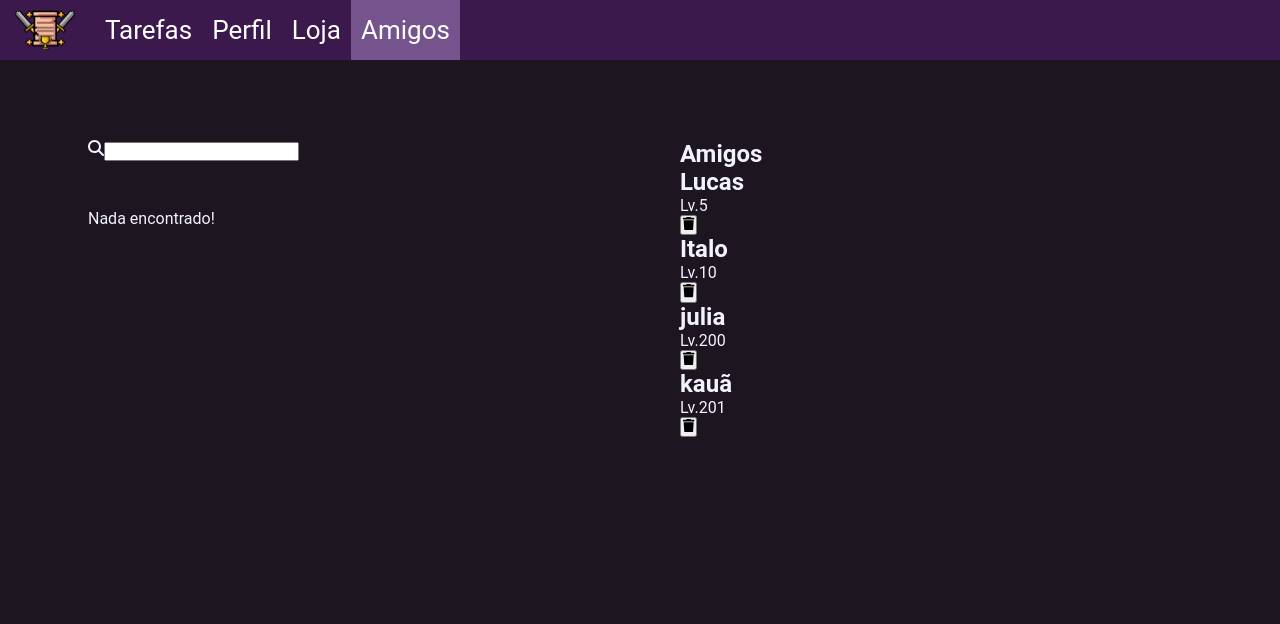
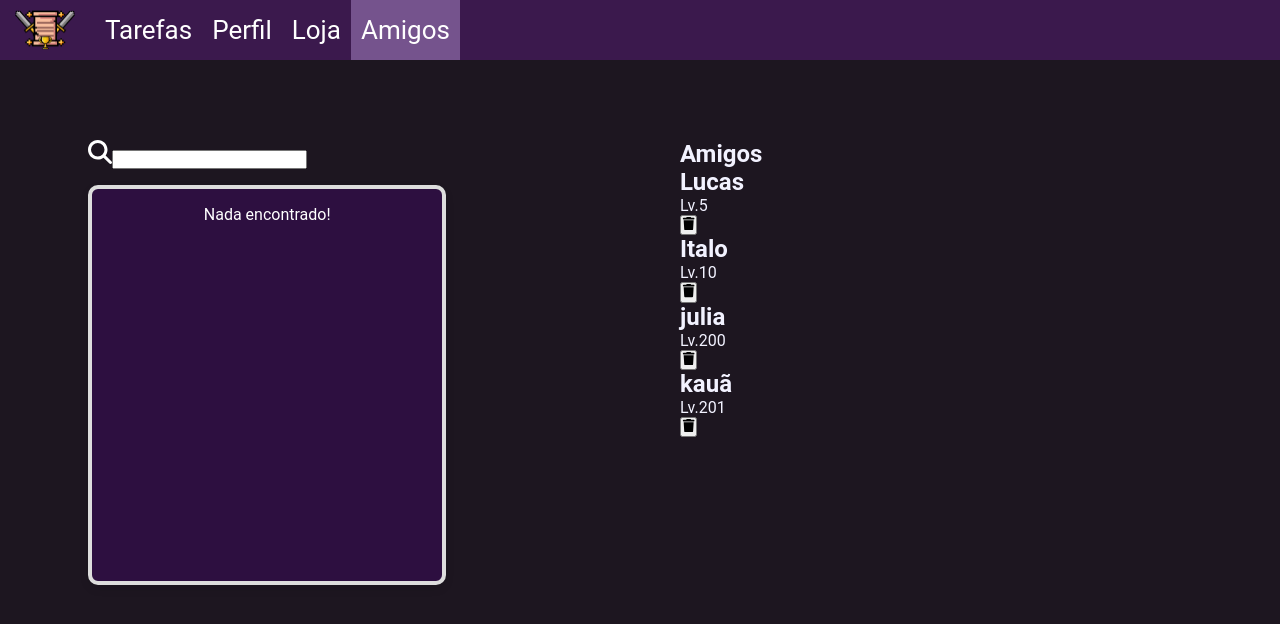
Before and after one commit to lucasrc18/ProjetoIntegrador, a React (Create React App) app: page /social in a window 1280 px wide. Shown: the top 624 px of the page. Built offline with nearby package versions, Linux system fonts and the light colour scheme; no server answers; the database is empty.

Commit message:
inicio da estilização de amigos

```diff
--- a/src/pages/social/index.tsx
+++ b/src/pages/social/index.tsx
@@ -35,7 +35,7 @@ export default function Social() {
             <main>
               <section id="searchContainer">
                 <div id="serachBar">
-                    <SearchIcon />
+                    <SearchIcon id="searchIcon"/>
                     <input />
                 </div>
                 <div id="resultBox">
--- a/src/pages/social/style.scss
+++ b/src/pages/social/style.scss
@@ -4,25 +4,71 @@
     background: #1D1620;
 }
 
-main{
+main {
     display: flex;
     justify-content: center;
     gap: 5rem;
     margin-top: 5rem;
+}
 
-    #searchContainer{
-        display: flex;
-        flex-direction: column;
-        gap: 3rem;
-        width: 40%;
+#searchContainer {
+    display: flex;
+    flex-direction: column;
+    gap: 1rem;
+    width: 40%;
+}
 
-        #searchBar{
-            width: 100%;
-            background-color: #f2f2ff;
-        }
-    }
+#searchBar {
+    display: flex;
+    align-items: center;
+    background-color: #f2f2ff;
+    border: 1px solid #ccc; /* Adiciona uma borda ao redor do searchBar */
+    border-radius: 25px; /* Bordas arredondadas */
+    padding: 0.5rem 1rem;
+    box-shadow: 0 4px 8px rgba(0, 0, 0, 0.1);
+    transition: box-shadow 0.3s ease-in-out;
+}
 
-    #socialList{
-        width: 40%;
-    }
+#searchBar:hover {
+    box-shadow: 0 6px 12px rgba(0, 0, 0, 0.15);
 }
+
+#searchBar input {
+    width: 100%;
+    border: none;
+    outline: none;
+    background: transparent;
+    font-size: 1rem;
+    padding: 0.5rem;
+    margin-left: 0.5rem;
+    color: #333;
+}
+
+#searchBar input::placeholder {
+    color: #aaa;
+}
+
+#searchIcon {
+    width: 24px;
+    height: 24px;
+    color: white; /* Estilo para o ícone */
+    fill: currentColor; /* Certifica que o ícone use a cor atual */
+}
+
+#resultBox {
+    font-size: 1rem;
+    color: white;
+
+    text-align: center;
+    padding: 1rem;
+    background-color: #2D0F40;
+    border: 4px solid #ddd;
+    border-radius: 10px;
+    box-shadow: 0 4px 8px rgba(0, 0, 0, 0.1);
+    width: 70%;
+    height: 25rem; /* Ajusta a altura para criar um quadrado maior */
+}
+
+#socialList {
+    width: 40%;
+}
```
Also changed, not shown: 2 other files (tests, documents, lock files or other folders).
